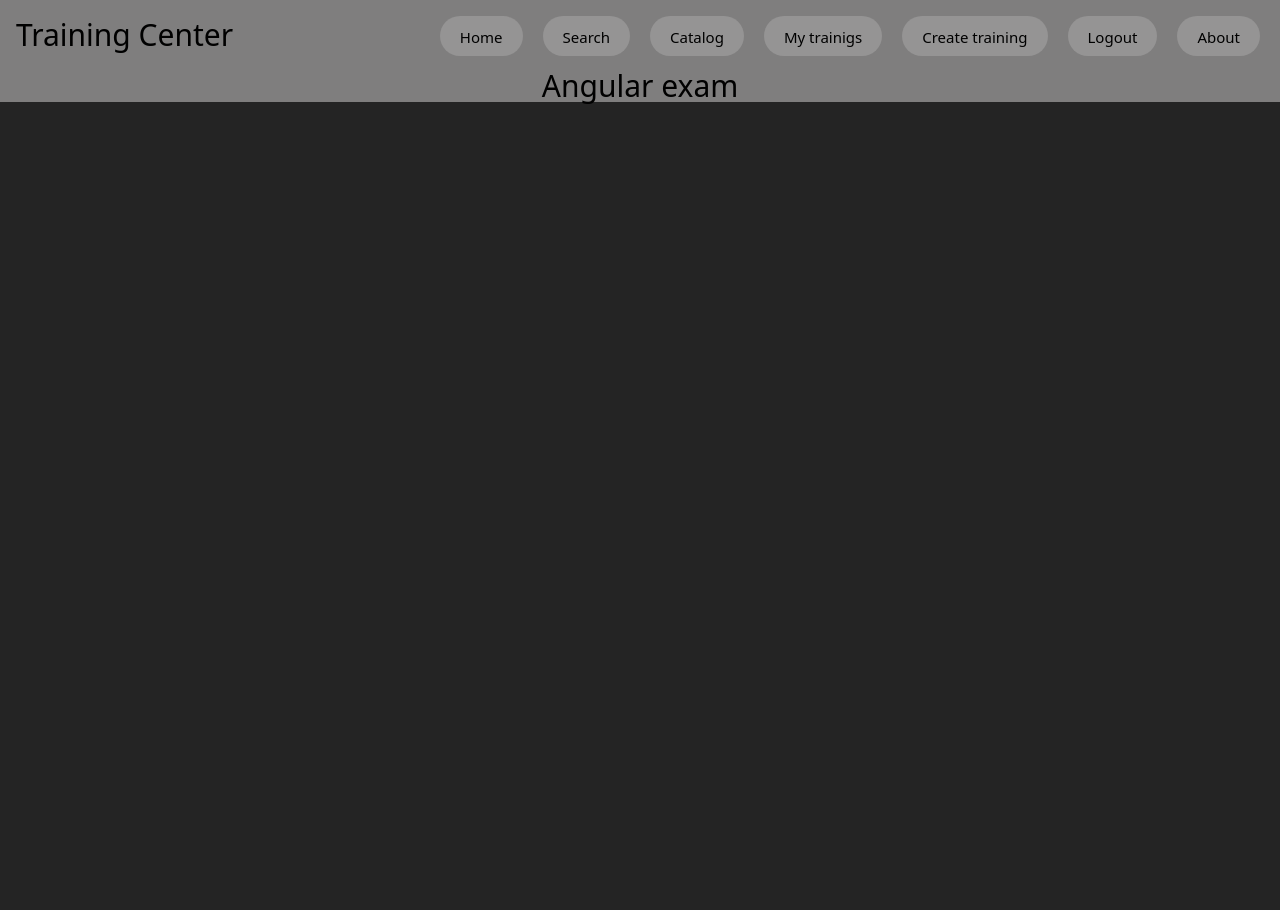
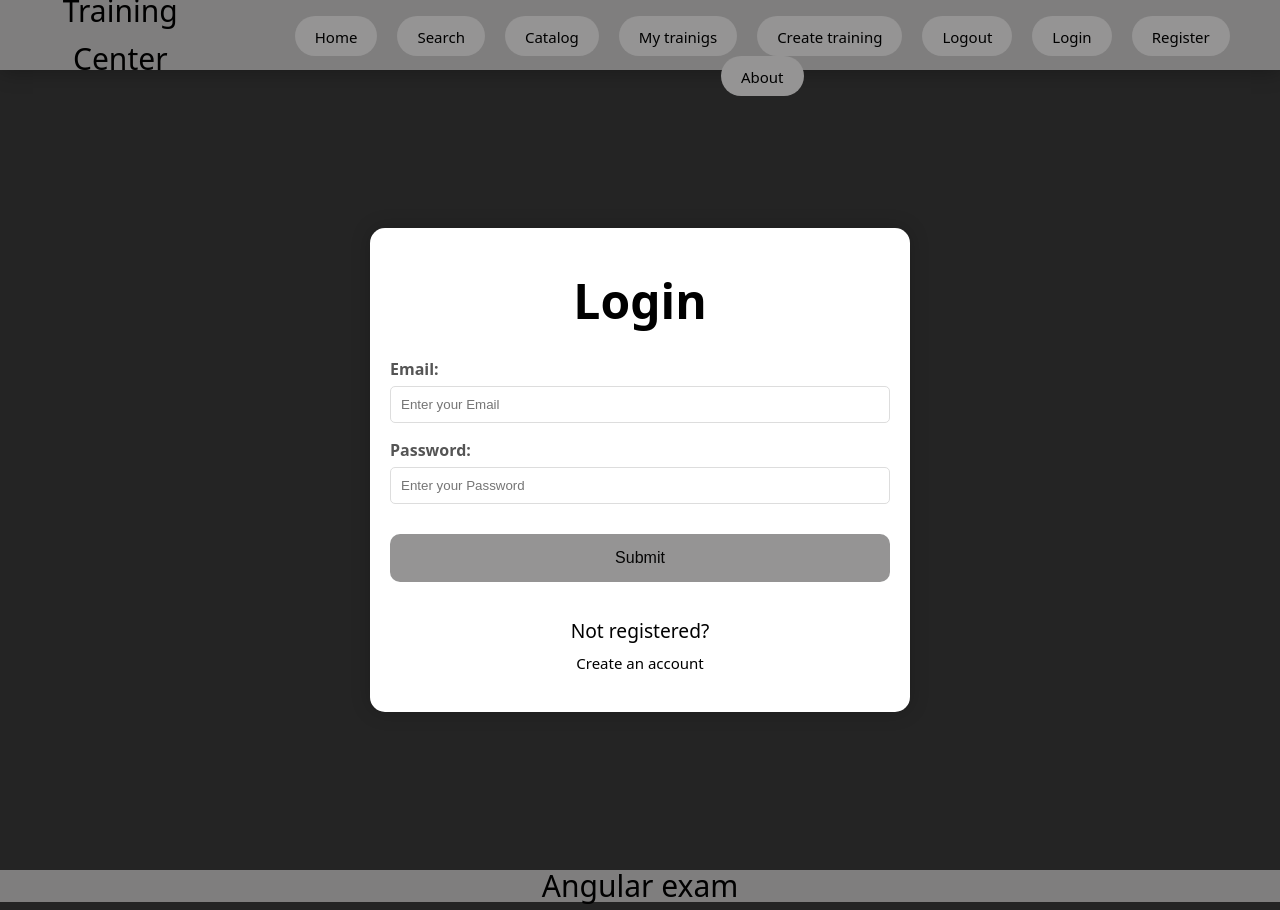
Before and after one commit to VasilP25/Regular-exam, a React (Vite) app: page /login in a window 1280 px wide. Before the commit the page ends 800 px from the top, so only its background shows below. Built offline with nearby package versions, Linux system fonts and the light colour scheme.

Commit message:
Login page

```diff
--- a/src/App.jsx
+++ b/src/App.jsx
@@ -4,6 +4,7 @@ import Home from "./components/Home";
 import Header from "./components/Header";
 import Footer from "./components/Footer";
 import About from "./components/About";
+import Login from "./components/Login";
 
 function App() {
   return (
@@ -12,6 +13,7 @@ function App() {
       <Routes>
         <Route path="/" element={<Home />} />
         <Route path="/about" element={<About />} />
+        <Route path="/login" element={<Login />} />
       </Routes>
       <Footer />
     </>
--- a/src/components/Header.jsx
+++ b/src/components/Header.jsx
@@ -17,7 +17,6 @@ export default function Header() {
               <li>
                 <Link to="/catalog">Catalog</Link>
               </li>
-              {/* @if (isLoggedin) { */}
               <li>
                 <Link to="/mytrainings">My trainigs</Link>
               </li>
@@ -27,15 +26,12 @@ export default function Header() {
               <li>
                 <Link to="logout">Logout</Link>
               </li>
-              {/* }@else { */}
-              {/* <li>
+              <li>
                 <Link to="/login">Login</Link>
               </li>
               <li>
                 <Link to="/register">Register</Link>
-              </li> */}
-
-              {/* } */}
+              </li>
 
               <li>
                 <Link to="/about">About</Link>
--- /dev/null
+++ b/src/components/Login.jsx
@@ -0,0 +1,79 @@
+import { useContext, useState } from "react";
+import { Link } from "react-router";
+import LoginFetch from "../utils/loginUtil";
+import UserContext from "../context/contexts";
+
+export default function Login() {
+  const [email, setEmail] = useState("");
+  const [password, setPassword] = useState("");
+  const { loginHandler } = useContext(UserContext);
+  //   const navigate = useNavigate();
+  const emailChangeHandler = (e) => {
+    setEmail(e.target.value);
+  };
+  const passwordChangeHandler = (e) => {
+    setPassword(e.target.value);
+  };
+
+  const submitEvent = async () => {
+    if (!email || !password) {
+      return alert("Email and password are required!");
+    }
+    try {
+      await loginHandler({ email, password });
+    } catch (error) {
+      alert(error.message);
+    }
+  };
+  return (
+    <>
+      <div className="centering">
+        <div className="main">
+          {/* <p className="error-message">{{ msg }}</p> */}
+
+          <h1>Login</h1>
+
+          <form onSubmit={submitEvent}>
+            <label htmlFor="email"> Email: </label>
+            <input
+              type="text"
+              id="email"
+              name="email"
+              placeholder="Enter your Email"
+              value={email}
+              onChange={emailChangeHandler}
+            />
+
+            {/* <p className="error">Email is required!</p> */}
+            {/* <p className="error">Email must be at least 3 characters!</p> */}
+
+            {/* <p className="error">Email must be like: example@example.com</p> */}
+
+            <label htmlFor="password"> Password: </label>
+            <input
+              type="password"
+              id="password"
+              name="password"
+              placeholder="Enter your Password"
+              value={password}
+              onChange={passwordChangeHandler}
+            />
+
+            {/* <p className="error">Password is required!</p> */}
+            {/* <p className="error">Password must be at least 6 characters!</p> */}
+
+            <div className="wrap">
+              <button type="submit">Submit</button>
+            </div>
+          </form>
+
+          <p>
+            Not registered?
+            <br></br>
+            <Link to="/register">Create an account</Link>
+          </p>
+        </div>
+      </div>
+    </>
+  );
+}
--- /dev/null
+++ b/src/context/contexts.jsx
@@ -0,0 +1,46 @@
+import { createContext, useState } from "react";
+
+const UserContext = createContext({
+  user: {
+    email: "",
+    username: "",
+    _id: "",
+    accessToken: "",
+  },
+  loginHandler() {},
+});
+
+export function UserProvider({ children }) {
+  const [user, setUser] = useState(null);
+
+  const loginHandler = async (email, password) => {
+    const response = await fetch("http://localhost:3030/users/login", {
+      method: "POST",
+      body: JSON.stringify({ email, password }),
+      headers: {
+        "content-type": "application/json",
+      },
+    });
+
+    if (!response.ok) {
+      alert(response.statusText);
+      return null;
+    }
+    const result = await response.json();
+    setUser(result);
+
+    return result;
+  };
+  const userContextData = {
+    user,
+    loginHandler,
+  };
+
+  return (
+    <UserContext.Provider value={userContextData}>
+      {children}
+    </UserContext.Provider>
+  );
+}
+
+export default UserContext;
--- a/src/index.css
+++ b/src/index.css
@@ -2,6 +2,7 @@
 @import url('./styles/Home.css');
 @import url('./styles/Footer.css');
 @import url('./styles/About.css');
+@import url('./styles/Login.css');
 
 
 :root {
--- /dev/null
+++ b/src/styles/Login.css
@@ -0,0 +1,99 @@
+
+
+.main {
+    background-color: #fff;
+    border-radius: 15px;
+    box-shadow: 0 0 20px rgba(0, 0, 0, 0.2);
+    padding: 5px 20px;
+    transition: transform 0.2s;
+    width: 500px;
+    text-align: center;
+}
+
+h1 {
+    color: #000000;
+}
+
+label {
+    display: block;
+    width: 100%;
+    margin-top: 10px;
+    margin-bottom: 5px;
+    text-align: left;
+    color: #555;
+    font-weight: bold;
+}
+
+input {
+    display: block;
+    width: 100%;
+    margin-bottom: 15px;
+    padding: 10px;
+    box-sizing: border-box;
+    border: 1px solid #ddd;
+    border-radius: 5px;
+    background-color: white;
+    color: #000000;
+}
+
+button {
+    padding: 15px;
+    border-radius: 10px;
+    margin-top: 15px;
+    margin-bottom: 15px;
+    border: none;
+    color: rgb(5, 5, 5);
+    cursor: pointer;
+    background-color: #959494;
+    width: 100%;
+    font-size: 16px;
+  transition: all .3s;
+
+}
+button:hover {
+    background-color: #c8d20f;
+  color: #000000;
+  cursor: pointer;
+}
+.main p {
+    color: black;
+}
+.main p a {
+    transition:ease-in-out 0.2s;
+}
+
+.main p a:hover {
+font-weight: bold;
+}
+.wrap {
+    display: flex;
+    justify-content: center;
+    align-items: center;
+}
+.centering {
+    display: flex;
+  justify-content: center;
+  align-items: center;
+  height: 100%;
+  /* margin: 0; */
+}
+p.error {
+    text-align: left;
+    border-radius: 0.5em;
+    color: red !important;
+    padding-top: 0;
+    font-weight: bold;
+}
+
+button:disabled {
+  cursor: crosshair;
+  opacity: 0.6;
+}
+
+.error-message{
+  position:absolute;
+  right:100px;
+  color:red;
+  font-size: 20px;
+
+}
--- /dev/null
+++ b/src/utils/loginUtil.js
@@ -0,0 +1,27 @@
+import { useEffect, useState } from "react";
+
+export default function LoginFetch(email, password) {
+  const [data, setData] = useState({});
+  useEffect(() => {
+    fetch("http://localhost:3030/users/login", {
+      method: "POST",
+      headers: {
+        "Content-Type": "application/json",
+      },
+      body: JSON.stringify({
+        email,
+        password,
+      }),
+    })
+      .then((response) => {
+        return response.json();
+      })
+      .then((result) => {
+        console.log(result);
+
+        setData(result);
+        // navigate("/");
+      });
+  }, [email, password]);
+  return data;
+}
```
Also changed, not shown: src/main.jsx (+3 -4 lines).
